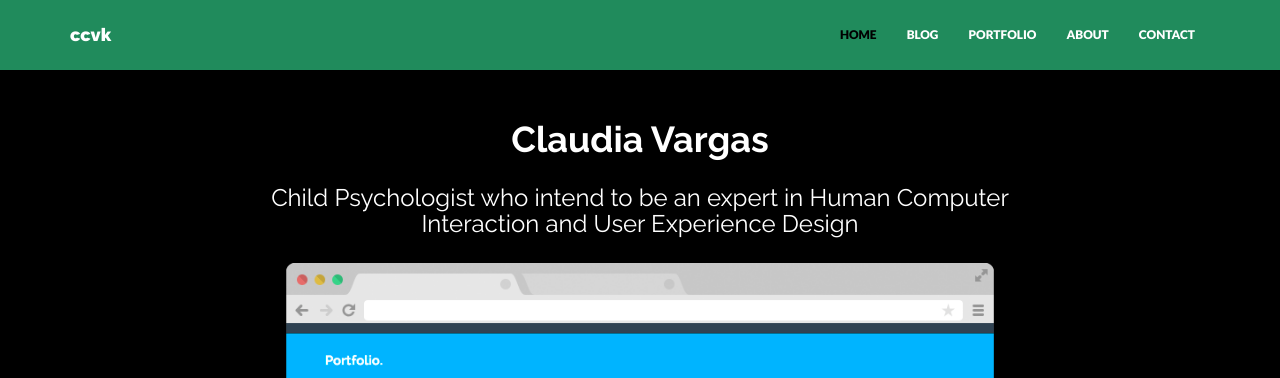
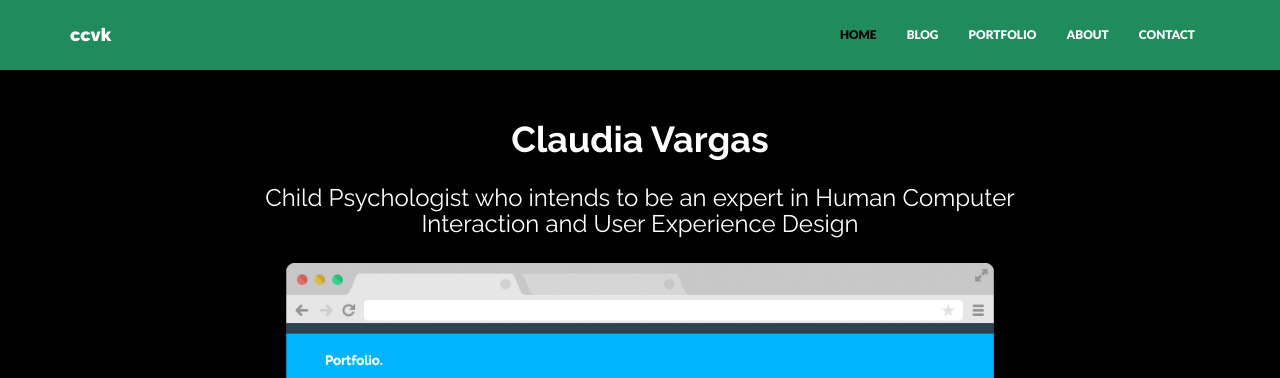
Before and after one commit to claucvk/claucvk.github.io, a Jekyll site: the page built from index.html, in a window 1280 px wide and 900 px high. Shown: the top 378 px of the window. Built offline with Jekyll 4.4.1, drawn with Linux system fonts in a browser that asks for light colours; nearby versions of some CDN libraries.

Commit message:
cambio ortografía

```diff
--- a/_includes/header.html
+++ b/_includes/header.html
@@ -3,7 +3,7 @@
         <div class="row">
             <div class="col-lg-8 col-lg-offset-2">
                 <h1> Claudia Vargas </h1>
-                <h3>Child Psychologist who intend to be an expert in Human Computer Interaction and User Experience Design</h3>
+                <h3>Child Psychologist who intends to be an expert in Human Computer Interaction and User Experience Design</h3>
 
             </div>
             <div class="col-lg-8 col-lg-offset-2 himg">
```
